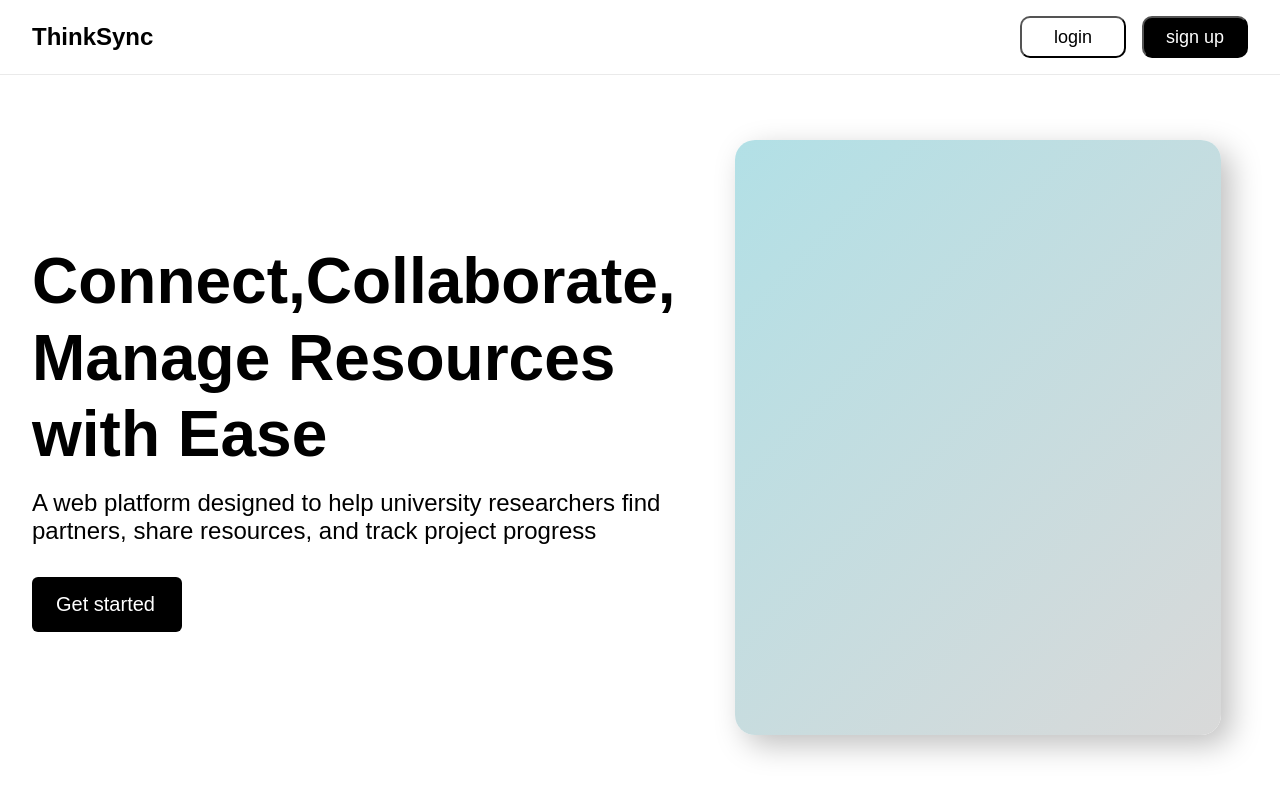
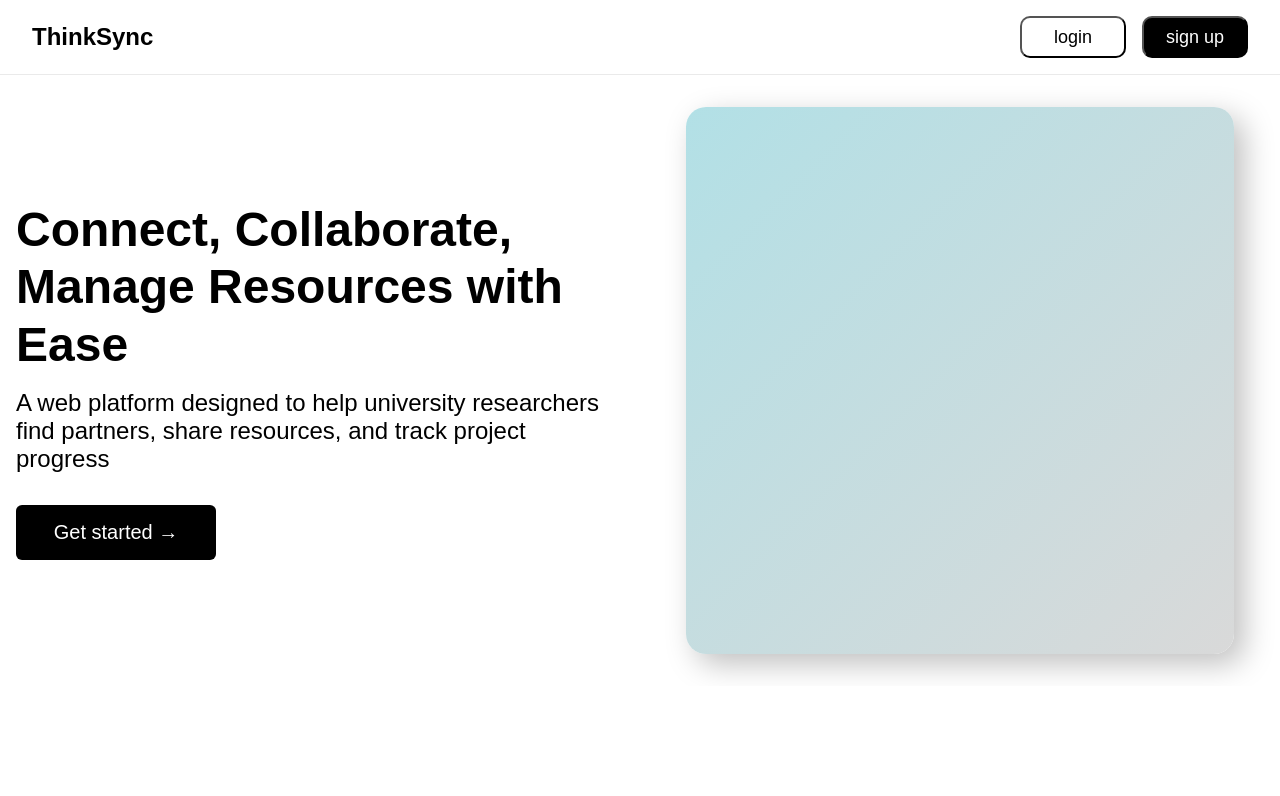
Before and after one commit to ilyKenta/ThinkSync, a Next.js app in the folder frontend/: page / in a window 1280 px wide. Shown: the top 796 px of the page. Built offline with nearby package versions, Linux system fonts and the light colour scheme.

Commit message:
Fixed splash layout

```diff
--- a/frontend/src/app/page.module.css
+++ b/frontend/src/app/page.module.css
@@ -5,12 +5,9 @@
   padding: 0;
   margin: 0;
   background: #fff;
-  height: 100vh;
   display: flex;
   flex-direction: column;
-
-  min-height: 100vh;
-  overflow-y: auto;
+  overflow-x: hidden;
 }
 
 .header {
@@ -26,6 +23,7 @@
   font-size: 1.5rem;
   background: none;
   border: none;
+  cursor: pointer;
 }
 
 .nav {
@@ -40,7 +38,6 @@
   width: var(--navbar-buttons-width);
   height: var(--navbar-buttons-height);
   border-radius: var(--button-radius);
-  gap: 1rem;
   cursor: pointer;
   font-size: large;
   font-weight: var(--font-weight-medium);
@@ -70,10 +67,10 @@
   display: flex;
   flex-direction: row;
   justify-content: space-between;
-  align-items: stretch;
-  padding: 2rem;
+  align-items: center;
+  padding: 2rem 1rem;
   gap: 2rem;
-  height: calc(100vh - 72px); /* header height offset */
+  flex-wrap: wrap;
 }
 
 .textBlock {
@@ -81,10 +78,11 @@
   display: flex;
   flex-direction: column;
   justify-content: center;
+  min-width: 300px;
 }
 
 .textBlock h2 {
-  font-size: 4rem;
+  font-size: 3rem;
   font-weight: bold;
   margin-bottom: 1rem;
   line-height: 1.2;
@@ -102,31 +100,28 @@
   font-size: 1.25rem;
   border: none;
   border-radius: 6px;
-  display: inline-flex;
   align-items: center;
   gap: 0.5rem;
   cursor: pointer;
-  max-width: 150px;
+  max-width: 200px;
   white-space: nowrap;
 }
 
 .cta:hover {
-  border: black;
-  border: 10px;
   transform: scale(1.05);
 }
 
 .imageBlock {
   flex: 1;
-  height: 100%;
   display: flex;
   align-items: center;
   justify-content: center;
+  min-width: 300px;
 }
 
 .glassCard {
   width: 90%;
-  height: 90%;
+  aspect-ratio: 1/1;
   border-radius: 20px;
   background: linear-gradient(135deg, #b2e0e6, #d9d9d9);
   box-shadow: 10px 10px 30px rgba(0, 0, 0, 0.25);
--- a/frontend/src/app/page.tsx
+++ b/frontend/src/app/page.tsx
@@ -34,13 +34,13 @@ export default function Home() {
       </header>
       <section className={styles.hero}>
         <article className={styles.textBlock}>
-          <h2>Connect,Collaborate, Manage Resources with Ease</h2>
+          <h2>Connect, Collaborate, Manage Resources with Ease</h2>
           <p>
             A web platform designed to help university researchers find
             partners, share resources, and track project progress
           </p>
           <button className={styles.cta} onClick={handleRedirect}>
-            Get started
+            Get started →
           </button>
         </article>
         <figure className={styles.imageBlock}>
```
